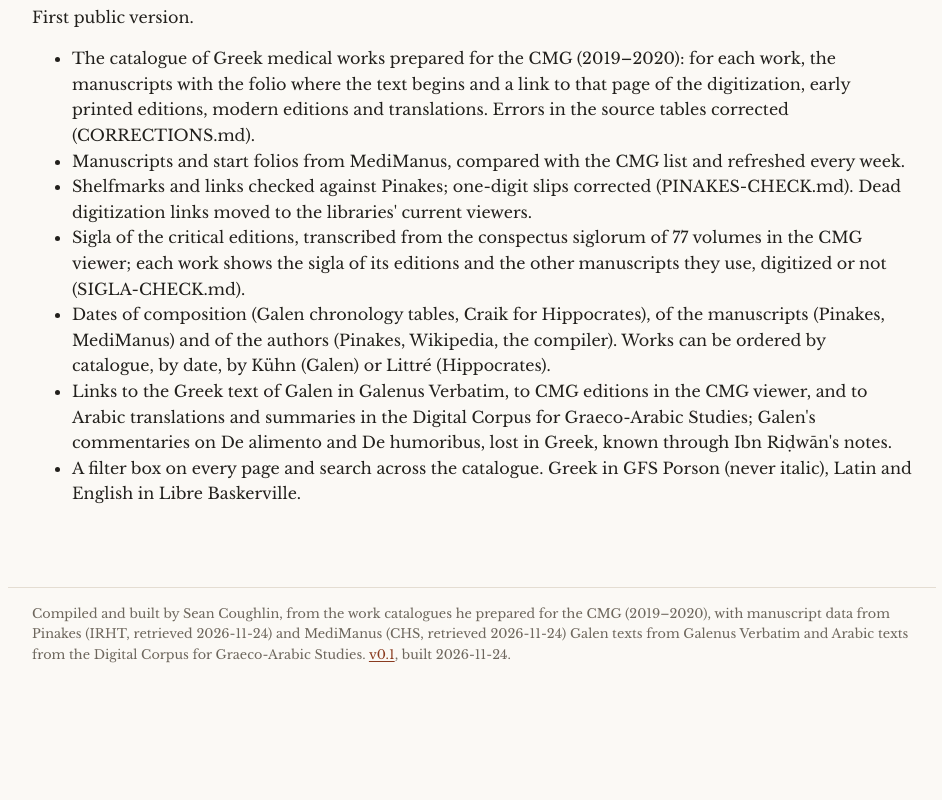
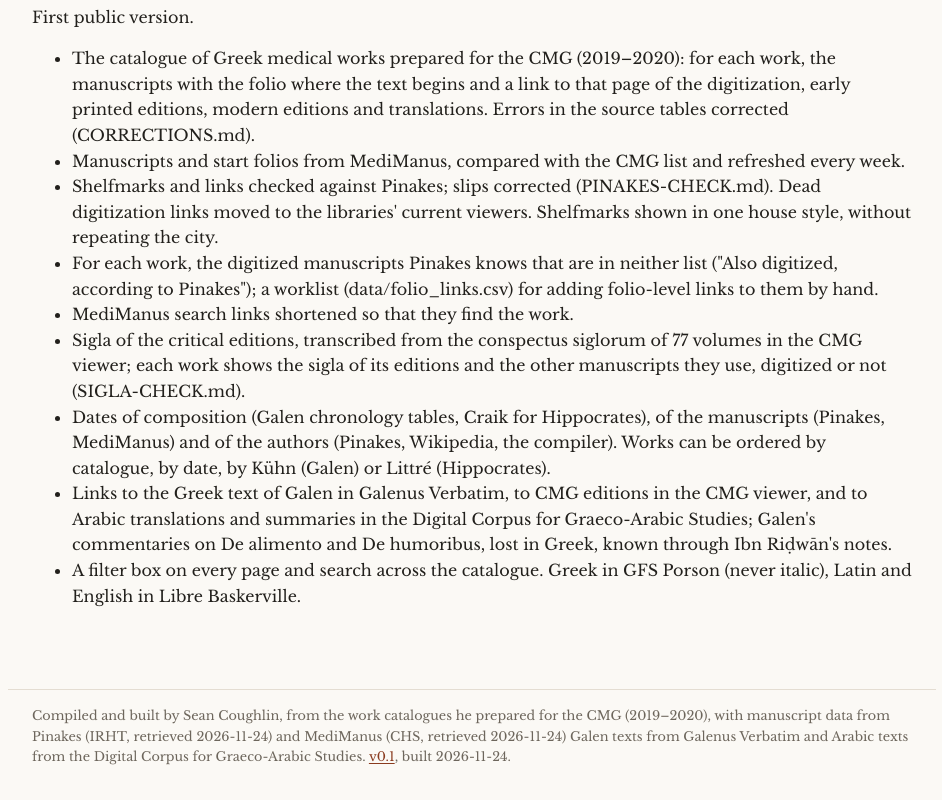
Before and after one commit to alchemiesofscent/cat, a plain HTML site: page docs/about.html in a window 1280 px wide. Shown: the part 2695-3495 px from the top of the page, without its empty margins (168-1110 px from the left). Before the commit the page ends 3392 px from the top, so only its background shows below. Drawn offline with Linux system fonts and the light colour scheme.

Commit message:
Changelog: everything so far in v0.1
Co-Authored-By: Claude Opus 5.5 <noreply@anthropic.com>
Claude-Session: https://claude.ai/code/session_01URcEPDdxcrFQL1Csr57Et8

```diff
--- a/docs/about.html
+++ b/docs/about.html
@@ -38,7 +38,9 @@
 <ul>
 <li>The catalogue of Greek medical works prepared for the CMG (2019–2020): for each work, the manuscripts with the folio where the text begins and a link to that page of the digitization, early printed editions, modern editions and translations. Errors in the source tables corrected (CORRECTIONS.md).</li>
 <li>Manuscripts and start folios from MediManus, compared with the CMG list and refreshed every week.</li>
-<li>Shelfmarks and links checked against Pinakes; one-digit slips corrected (PINAKES-CHECK.md). Dead digitization links moved to the libraries&#x27; current viewers.</li>
+<li>Shelfmarks and links checked against Pinakes; slips corrected (PINAKES-CHECK.md). Dead digitization links moved to the libraries&#x27; current viewers. Shelfmarks shown in one house style, without repeating the city.</li>
+<li>For each work, the digitized manuscripts Pinakes knows that are in neither list (&quot;Also digitized, according to Pinakes&quot;); a worklist (data/folio_links.csv) for adding folio-level links to them by hand.</li>
+<li>MediManus search links shortened so that they find the work.</li>
 <li>Sigla of the critical editions, transcribed from the conspectus siglorum of 77 volumes in the CMG viewer; each work shows the sigla of its editions and the other manuscripts they use, digitized or not (SIGLA-CHECK.md).</li>
 <li>Dates of composition (Galen chronology tables, Craik for Hippocrates), of the manuscripts (Pinakes, MediManus) and of the authors (Pinakes, Wikipedia, the compiler). Works can be ordered by catalogue, by date, by Kühn (Galen) or Littré (Hippocrates).</li>
 <li>Links to the Greek text of Galen in Galenus Verbatim, to CMG editions in the CMG viewer, and to Arabic translations and summaries in the Digital Corpus for Graeco-Arabic Studies; Galen&#x27;s commentaries on De alimento and De humoribus, lost in Greek, known through Ibn Riḍwān&#x27;s notes.</li>
```
Also changed, not shown: 1 other file.
